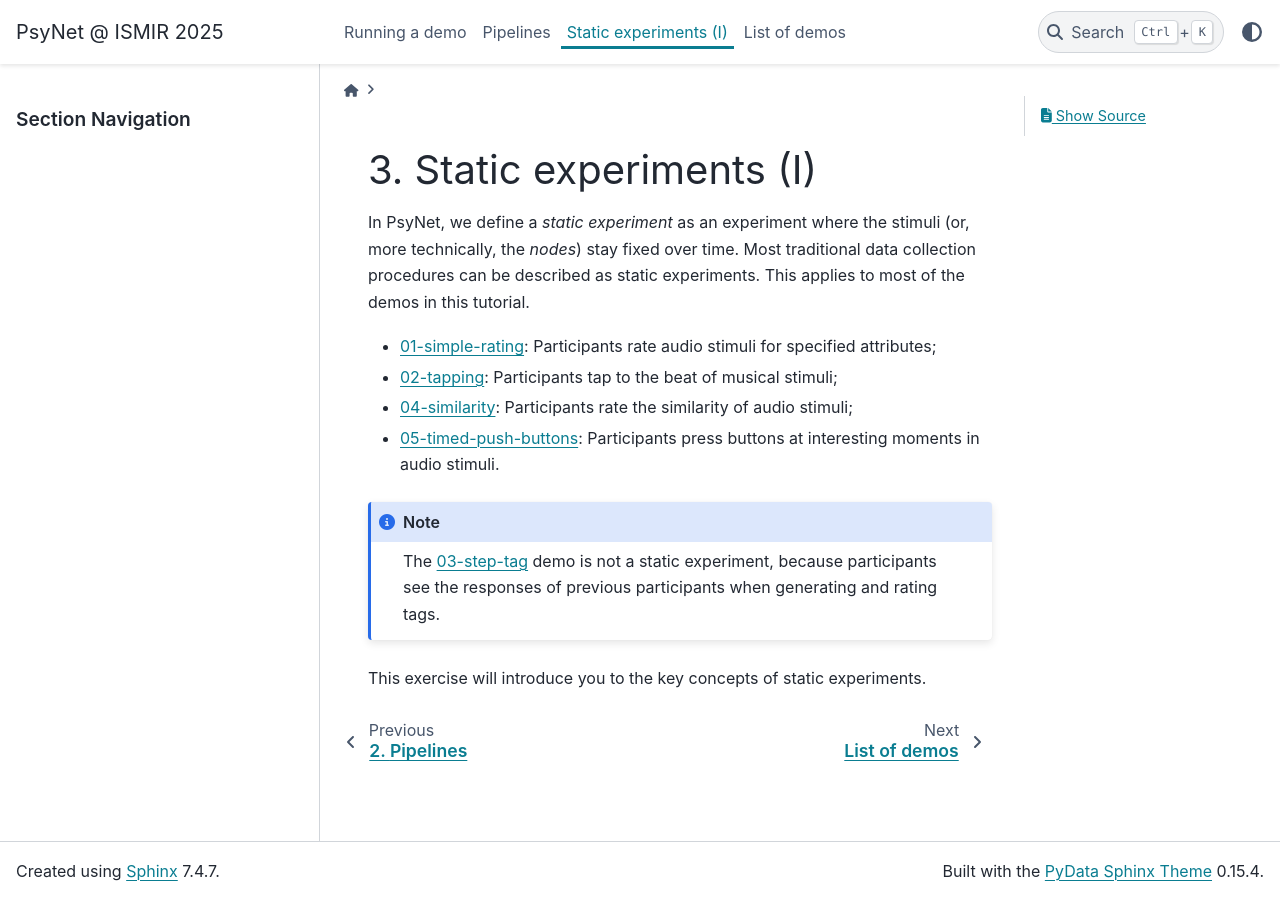
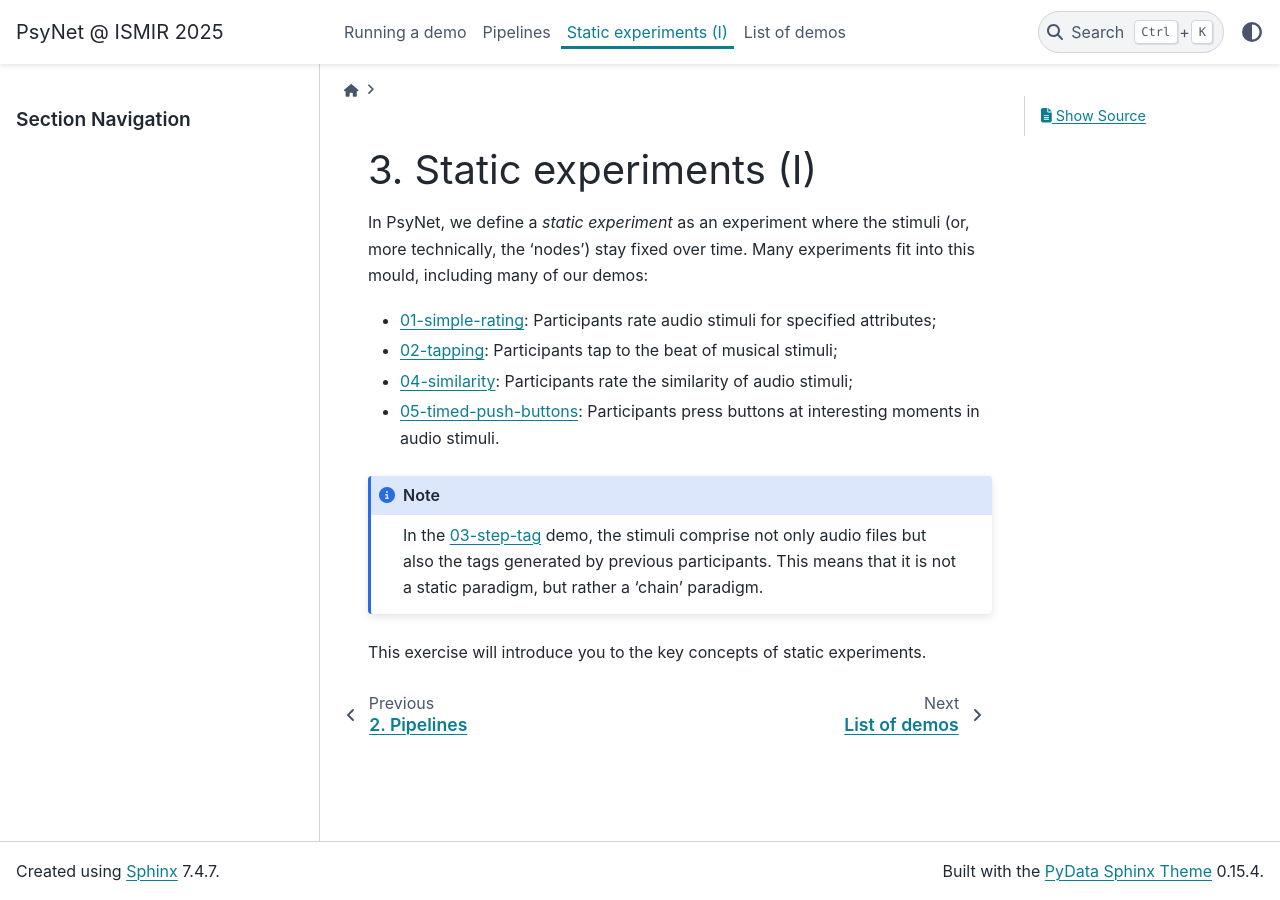
Before and after one commit to pmcharrison/psynet-tutorial-ismir-2025, a Sphinx documentation site: the page built from docs/01-exercises/03-static-experiments-i.rst, in a window 1280 px wide. Built offline with Sphinx 7.4.7 and the PyData theme 0.15.4, drawn with Linux system fonts in a browser that asks for light colours.

Commit message:
Work on static docs

```diff
--- a/docs/01-exercises/03-static-experiments-i.rst
+++ b/docs/01-exercises/03-static-experiments-i.rst
@@ -2,9 +2,8 @@ Static experiments (I)
 ======================
 
 In PsyNet, we define a *static experiment* as an experiment where the stimuli
-(or, more technically, the *nodes*) stay fixed over time.
-Most traditional data collection procedures can be described as static experiments.
-This applies to most of the demos in this tutorial.
+(or, more technically, the 'nodes') stay fixed over time.
+Many experiments fit into this mould, including many of our demos:
 
 - :doc:`01-simple-rating <../02-demos/01-simple-rating>`: Participants rate audio stimuli for specified attributes;
 - :doc:`02-tapping <../02-demos/02-tapping>`: Participants tap to the beat of musical stimuli;
@@ -13,7 +12,8 @@ This applies to most of the demos in this tutorial.
 
 .. note::
 
-    The :doc:`03-step-tag <../02-demos/03-step-tag>` demo is not a static experiment,
-    because participants see the responses of previous participants when generating and rating tags.
+    In the :doc:`03-step-tag <../02-demos/03-step-tag>` demo,
+    the stimuli comprise not only audio files but also the tags generated by previous participants.
+    This means that it is not a static paradigm, but rather a 'chain' paradigm.
 
 This exercise will introduce you to the key concepts of static experiments.
```
